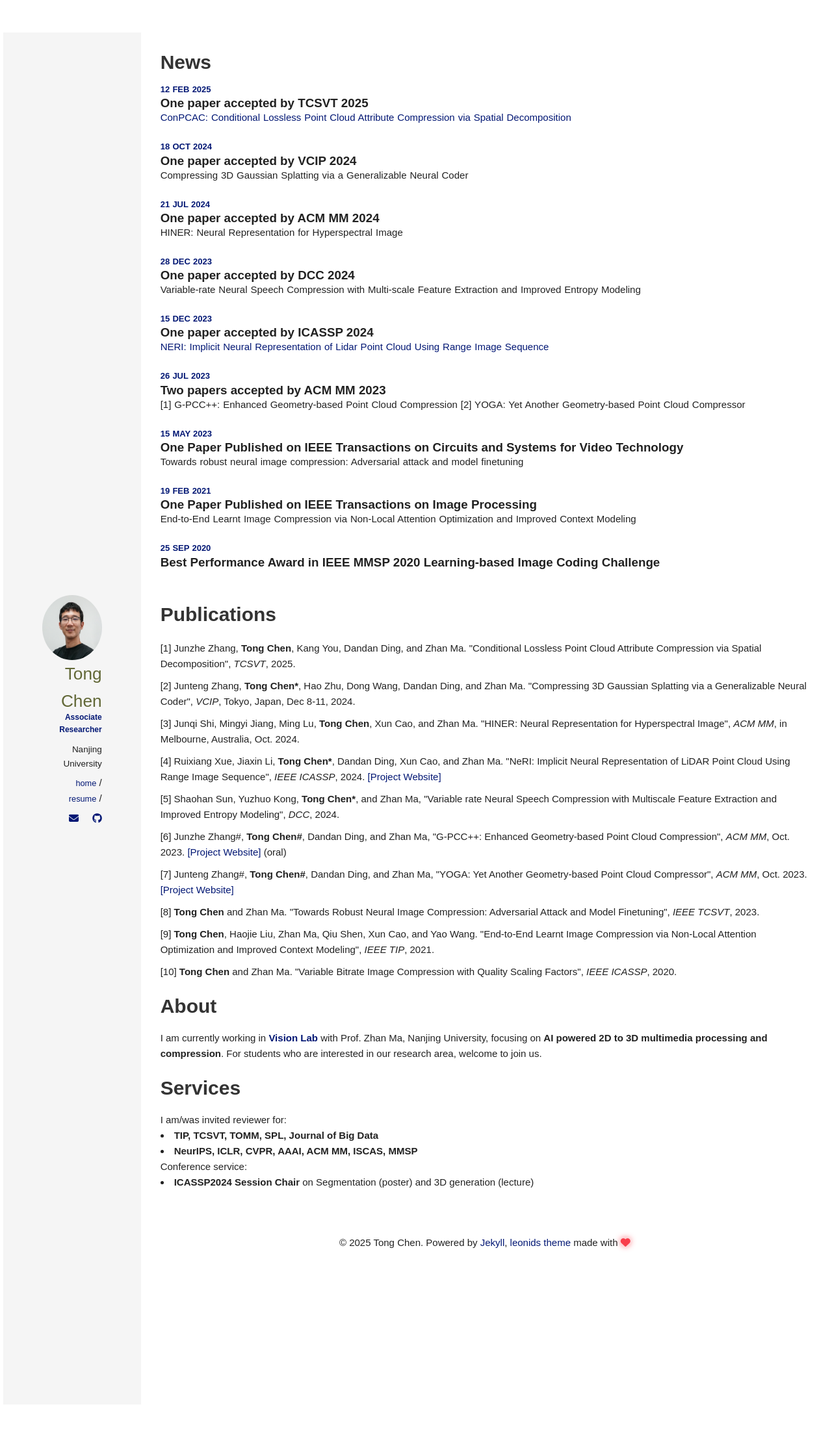
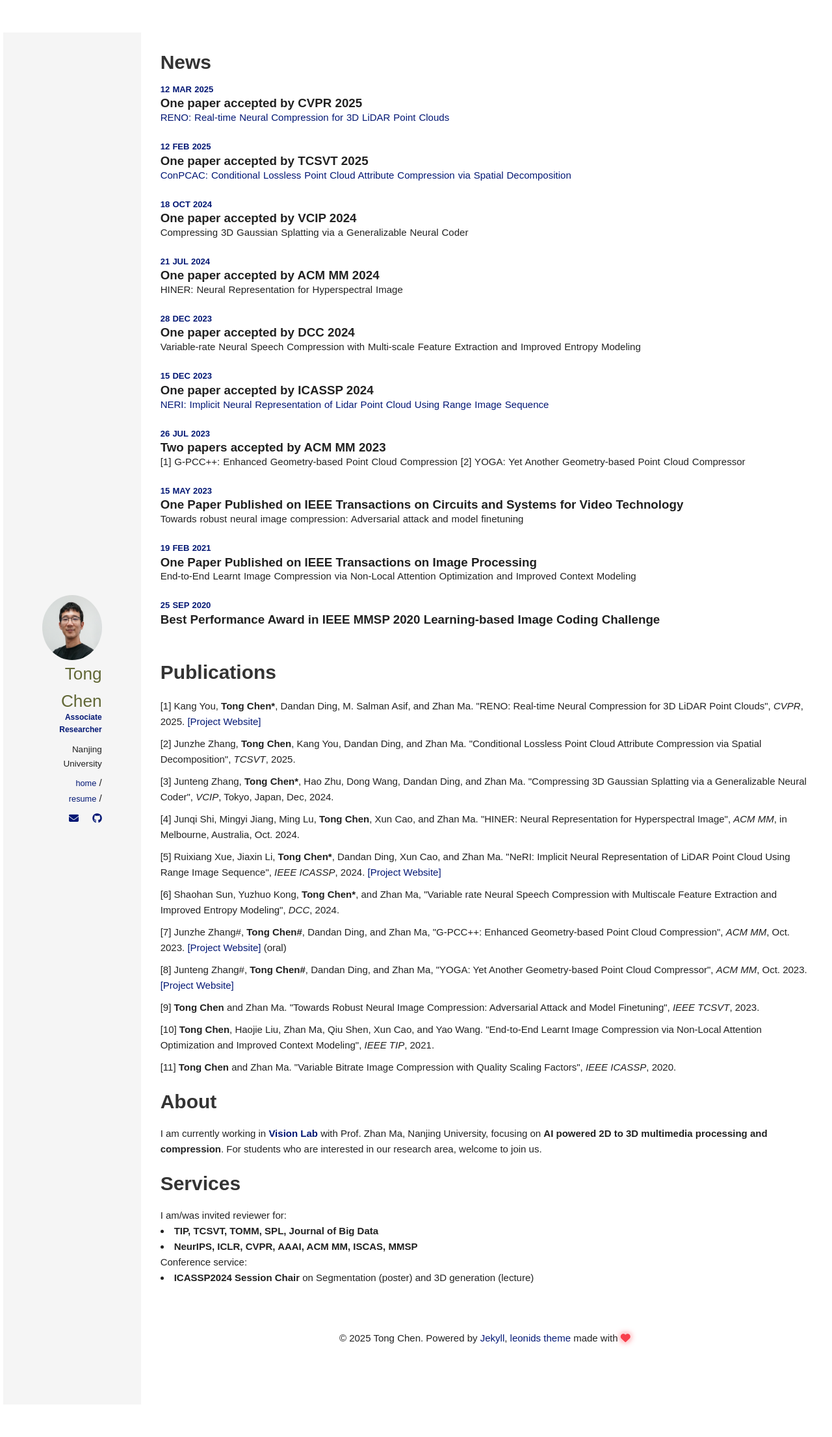
Before and after one commit to tongxyh/tongxyh.github.io, a Jekyll site: the page built from index.html, in a window 1280 px wide. Shown: the whole page at 65% size. Built offline with Jekyll 4.4.1, drawn with Linux system fonts in a browser that asks for light colours; nearby versions of some CDN libraries.

Commit message:
update CVPR25

```diff
--- a/_includes/sections/publications.html
+++ b/_includes/sections/publications.html
@@ -45,9 +45,11 @@
     <h1>Publications</h1>
     <section>
         <ol>
+            <li>Kang You, <strong>Tong Chen*</strong>, Dandan Ding, M. Salman Asif, and Zhan Ma. "RENO: Real-time Neural Compression for 3D LiDAR Point Clouds", <em>CVPR</em>, 2025. <a href="https://github.com/NJUVISION/RENO" target="_blank" rel="noopener noreferrer">[Project Website]</a></li>
+
             <li>Junzhe Zhang, <strong>Tong Chen</strong>, Kang You, Dandan Ding, and Zhan Ma. "Conditional Lossless Point Cloud Attribute Compression via Spatial Decomposition", <em>TCSVT</em>, 2025.</li>
 
-            <li>Junteng Zhang, <strong>Tong Chen*</strong>, Hao Zhu, Dong Wang, Dandan Ding, and Zhan Ma. "Compressing 3D Gaussian Splatting via a Generalizable Neural Coder", <em>VCIP</em>, Tokyo, Japan, Dec 8-11, 2024.</li>
+            <li>Junteng Zhang, <strong>Tong Chen*</strong>, Hao Zhu, Dong Wang, Dandan Ding, and Zhan Ma. "Compressing 3D Gaussian Splatting via a Generalizable Neural Coder", <em>VCIP</em>, Tokyo, Japan, Dec, 2024.</li>
 
             <li>Junqi Shi, Mingyi Jiang, Ming Lu, <strong>Tong Chen</strong>, Xun Cao, and Zhan Ma. "HINER: Neural Representation for Hyperspectral Image", <em>ACM MM</em>, in Melbourne, Australia, Oct. 2024.</li>
 
@@ -55,9 +57,9 @@
 
             <li>Shaohan Sun, Yuzhuo Kong, <strong>Tong Chen*</strong>, and Zhan Ma, "Variable rate Neural Speech Compression with Multiscale Feature Extraction and Improved Entropy Modeling", <em>DCC</em>, 2024.</li>
 
-            <li>Junzhe Zhang#, <strong>Tong Chen#</strong>, Dandan Ding, and Zhan Ma, "G-PCC++: Enhanced Geometry-based Point Cloud Compression", <em>ACM MM</em>, Oct. 2023. <a href="#" target="_blank" rel="noopener noreferrer">[Project Website]</a> (oral)</li>
+            <li>Junzhe Zhang#, <strong>Tong Chen#</strong>, Dandan Ding, and Zhan Ma, "G-PCC++: Enhanced Geometry-based Point Cloud Compression", <em>ACM MM</em>, Oct. 2023. <a href="https://3dpcc.github.io/publication/GPCCplusplus/" target="_blank" rel="noopener noreferrer">[Project Website]</a> (oral)</li>
 
-            <li>Junteng Zhang#, <strong>Tong Chen#</strong>, Dandan Ding, and Zhan Ma, "YOGA: Yet Another Geometry-based Point Cloud Compressor", <em>ACM MM</em>, Oct. 2023. <a href="#" target="_blank" rel="noopener noreferrer">[Project Website]</a></li>
+            <li>Junteng Zhang#, <strong>Tong Chen#</strong>, Dandan Ding, and Zhan Ma, "YOGA: Yet Another Geometry-based Point Cloud Compressor", <em>ACM MM</em>, Oct. 2023. <a href="https://3dpcc.github.io/publication/YOGA/" target="_blank" rel="noopener noreferrer">[Project Website]</a></li>
 
             <li><strong>Tong Chen</strong> and Zhan Ma. "Towards Robust Neural Image Compression: Adversarial Attack and Model Finetuning", <em>IEEE TCSVT</em>, 2023.</li>
 
--- /dev/null
+++ b/_posts/2025-03-12-CVPR2025.md
@@ -0,0 +1,7 @@
+---
+layout: post
+title:  "One paper accepted by CVPR 2025"
+date:   2025-03-12 09:30:00 +0800
+excerpt: "<a href='https://github.com/NJUVISION/RENO'>RENO: Real-time Neural Compression for 3D LiDAR Point Clouds</a>"
+categories: [academic]
+---
```
